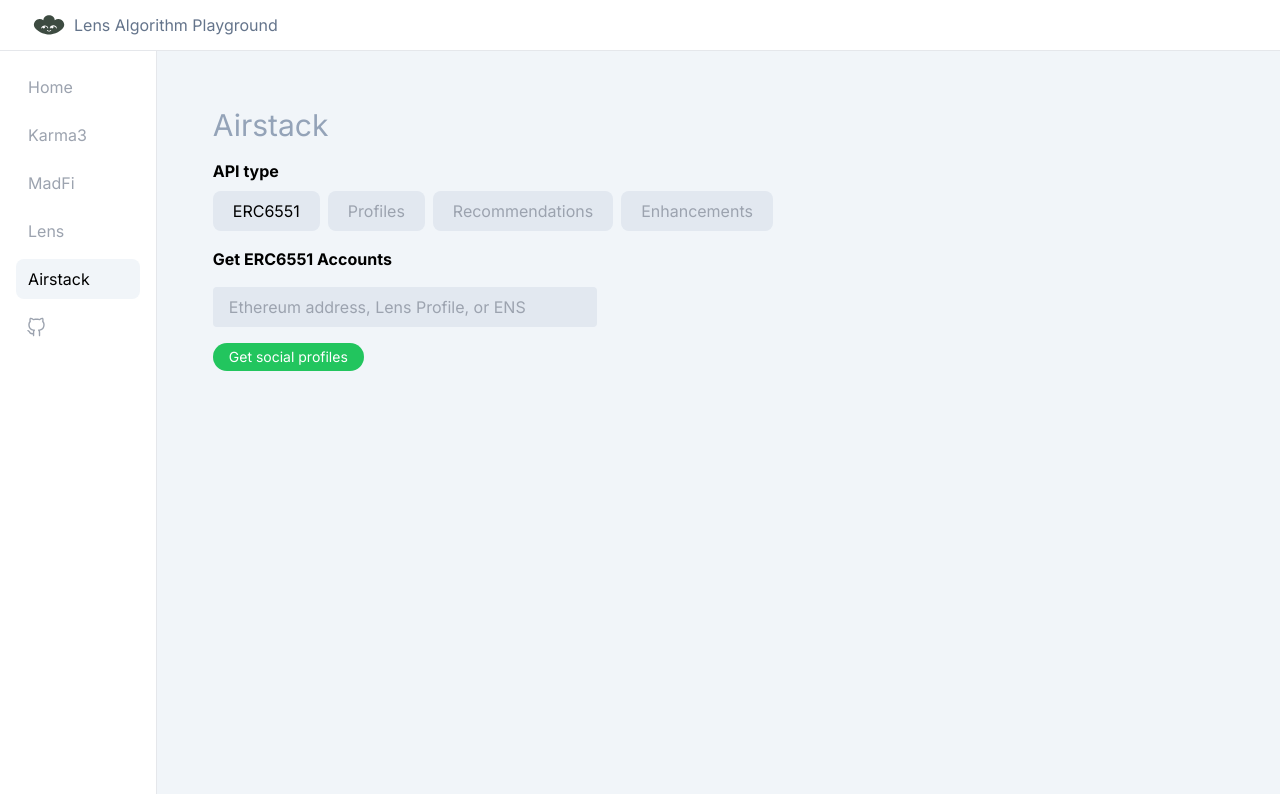
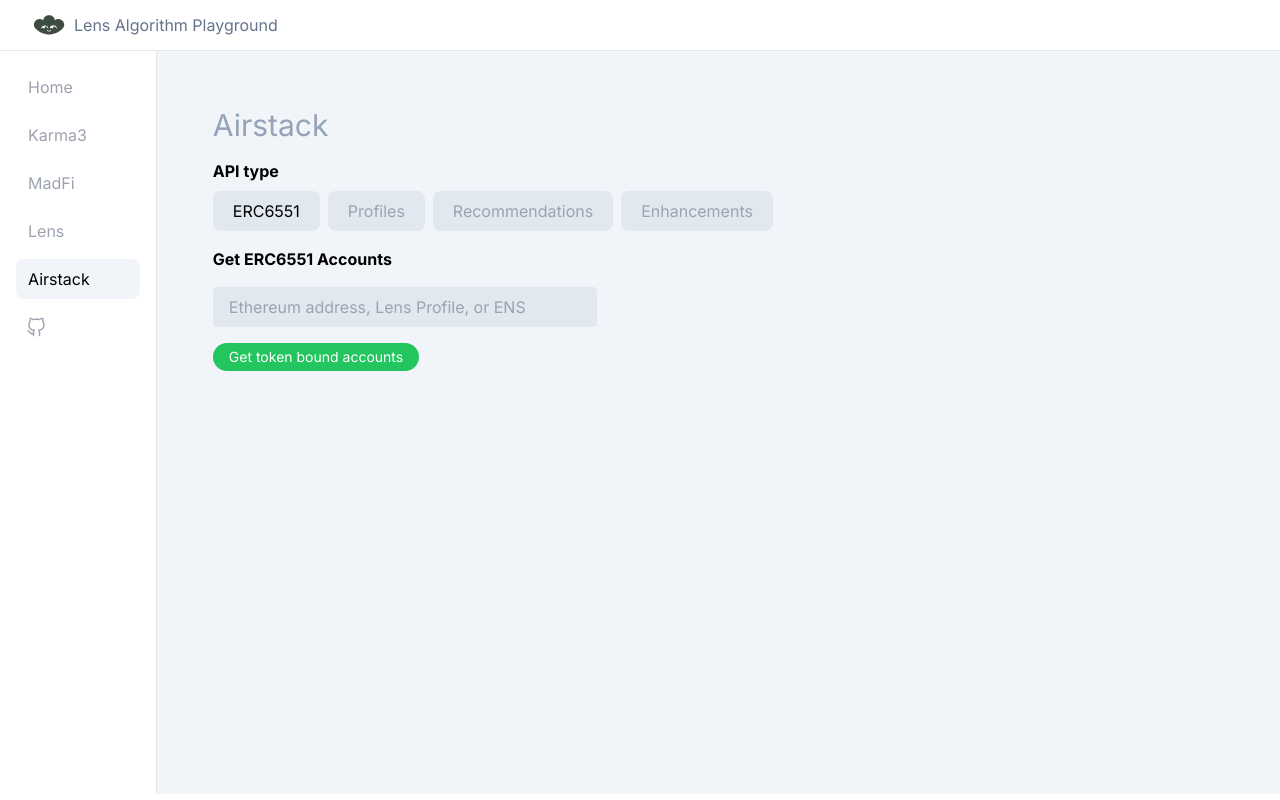
Before and after one commit to dabit3/lens-algorithm-playground, a Next.js app: page /airstack in a window 1280 px wide. Built offline with nearby package versions, Linux system fonts and the light colour scheme.

Commit message:
Fix typo text for get token bound accounts

```diff
--- a/app/airstack/ERC6551APIs.tsx
+++ b/app/airstack/ERC6551APIs.tsx
@@ -60,7 +60,7 @@
           }}
         />
         <Button
-          text="Get social profiles"
+          text="Get token bound accounts"
           onClick={fetchProfiles}
           className="bg-green-500 mt-2 mb-4"
         />
```
